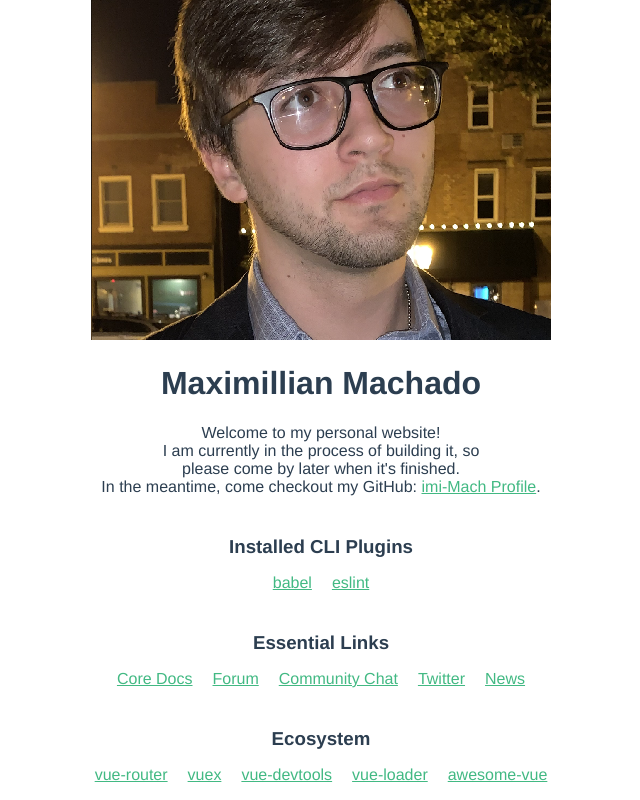
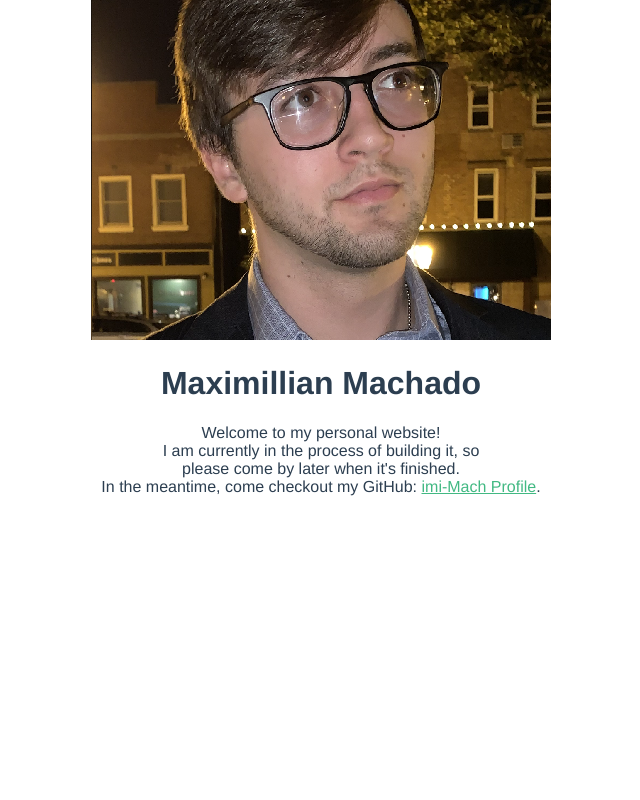
Before and after one commit to imi-Mach/imi-mach.github.io, a Vue app in the folder personal-site/: page / in a window 1280 px wide. Shown: the part 180-980 px from the top of the page, without its empty margins (319-959 px from the left). After the commit the page ends 800 px from the top, so only its background shows below. Built offline with nearby package versions, Linux system fonts and the light colour scheme.

Commit message:
Isolated vue component

```diff
--- a/personal-site/src/components/HelloWorld.vue
+++ b/personal-site/src/components/HelloWorld.vue
@@ -8,27 +8,6 @@
       In the meantime, come checkout my GitHub:
       <a href="https://github.com/imi-Mach" target="_blank" rel="noopener">imi-Mach Profile</a>.
     </p>
-    <h3>Installed CLI Plugins</h3>
-    <ul>
-      <li><a href="https://github.com/vuejs/vue-cli/tree/dev/packages/%40vue/cli-plugin-babel" target="_blank" rel="noopener">babel</a></li>
-      <li><a href="https://github.com/vuejs/vue-cli/tree/dev/packages/%40vue/cli-plugin-eslint" target="_blank" rel="noopener">eslint</a></li>
-    </ul>
-    <h3>Essential Links</h3>
-    <ul>
-      <li><a href="https://vuejs.org" target="_blank" rel="noopener">Core Docs</a></li>
-      <li><a href="https://forum.vuejs.org" target="_blank" rel="noopener">Forum</a></li>
-      <li><a href="https://chat.vuejs.org" target="_blank" rel="noopener">Community Chat</a></li>
-      <li><a href="https://twitter.com/vuejs" target="_blank" rel="noopener">Twitter</a></li>
-      <li><a href="https://news.vuejs.org" target="_blank" rel="noopener">News</a></li>
-    </ul>
-    <h3>Ecosystem</h3>
-    <ul>
-      <li><a href="https://router.vuejs.org" target="_blank" rel="noopener">vue-router</a></li>
-      <li><a href="https://vuex.vuejs.org" target="_blank" rel="noopener">vuex</a></li>
-      <li><a href="https://github.com/vuejs/vue-devtools#vue-devtools" target="_blank" rel="noopener">vue-devtools</a></li>
-      <li><a href="https://vue-loader.vuejs.org" target="_blank" rel="noopener">vue-loader</a></li>
-      <li><a href="https://github.com/vuejs/awesome-vue" target="_blank" rel="noopener">awesome-vue</a></li>
-    </ul>
   </div>
 </template>
 
```
